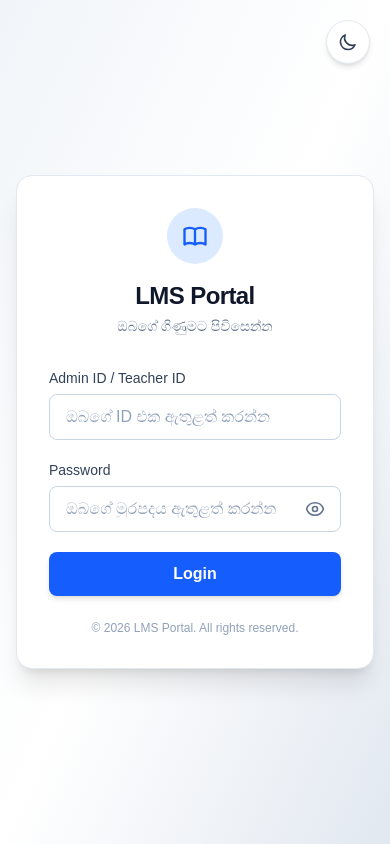
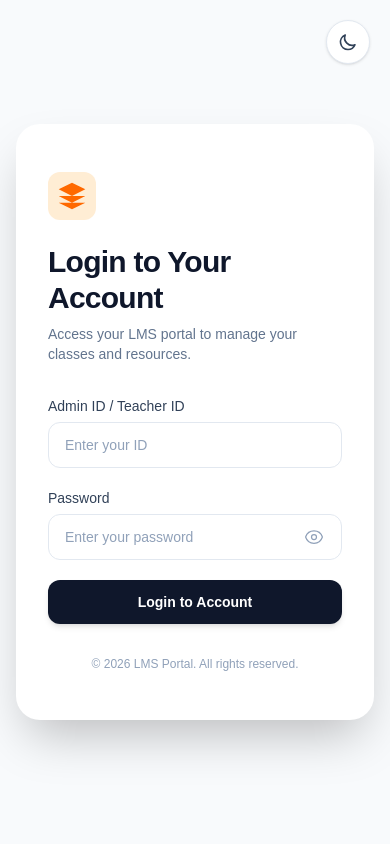
Before and after one commit to LAHIRUKBI/LMS-Frontend, a Next.js app: page /login in a window 390 px wide. Built offline with nearby package versions, Linux system fonts and the light colour scheme.

Commit message:
Add login UI updates

```diff
--- a/app/login/page.tsx
+++ b/app/login/page.tsx
@@ -54,7 +54,7 @@ export default function LoginPage() {
       }
     } catch (err: any) {
       setError(
-        err.response?.data?.message || "Login වීමේදී දෝෂයක් මතු විය."
+        err.response?.data?.message || "An error occurred during login."
       );
     } finally {
       setLoading(false);
@@ -63,10 +63,8 @@ export default function LoginPage() {
 
   return (
     <div
-      className={`flex min-h-screen items-center justify-center px-4 transition-colors duration-300 ${
-        darkMode
-          ? "bg-gradient-to-br from-slate-900 via-slate-800 to-slate-900"
-          : "bg-gradient-to-br from-slate-100 via-white to-slate-200"
+      className={`min-h-screen flex items-center justify-center p-4 sm:p-8 transition-colors duration-300 ${
+        darkMode ? "bg-slate-900" : "bg-slate-50"
       }`}
     >
       {/* Dark mode toggle button */}
@@ -74,116 +72,73 @@ export default function LoginPage() {
         type="button"
         onClick={() => setDarkMode(!darkMode)}
         aria-label="Toggle dark mode"
-        className={`fixed top-5 right-5 flex h-11 w-11 items-center justify-center rounded-full border shadow-md transition-all duration-300 hover:scale-110 ${
+        className={`fixed top-5 right-5 flex h-11 w-11 items-center justify-center rounded-full border shadow-sm transition-all duration-300 hover:scale-105 z-50 ${
           darkMode
-            ? "border-slate-600 bg-slate-800 text-yellow-300"
+            ? "border-slate-700 bg-slate-800 text-yellow-400"
             : "border-slate-200 bg-white text-slate-700"
         }`}
       >
         {darkMode ? (
-          // Sun icon
-          <svg
-            xmlns="http://www.w3.org/2000/svg"
-            className="h-5 w-5"
-            fill="none"
-            viewBox="0 0 24 24"
-            stroke="currentColor"
-            strokeWidth={2}
-          >
-            <path
-              strokeLinecap="round"
-              strokeLinejoin="round"
-              d="M12 3v1m0 16v1m9-9h-1M4 12H3m15.364-6.364l-.707.707M6.343 17.657l-.707.707m12.728 0l-.707-.707M6.343 6.343l-.707-.707M16 12a4 4 0 11-8 0 4 4 0 018 0z"
-            />
+          <svg xmlns="http://www.w3.org/2000/svg" className="h-5 w-5" fill="none" viewBox="0 0 24 24" stroke="currentColor" strokeWidth={2}>
+            <path strokeLinecap="round" strokeLinejoin="round" d="M12 3v1m0 16v1m9-9h-1M4 12H3m15.364-6.364l-.707.707M6.343 17.657l-.707.707m12.728 0l-.707-.707M6.343 6.343l-.707-.707M16 12a4 4 0 11-8 0 4 4 0 018 0z" />
           </svg>
         ) : (
-          // Moon icon
-          <svg
-            xmlns="http://www.w3.org/2000/svg"
-            className="h-5 w-5"
-            fill="none"
-            viewBox="0 0 24 24"
-            stroke="currentColor"
-            strokeWidth={2}
-          >
-            <path
-              strokeLinecap="round"
-              strokeLinejoin="round"
-              d="M20.354 15.354A9 9 0 018.646 3.646 9.003 9.003 0 0012 21a9.003 9.003 0 008.354-5.646z"
-            />
+          <svg xmlns="http://www.w3.org/2000/svg" className="h-5 w-5" fill="none" viewBox="0 0 24 24" stroke="currentColor" strokeWidth={2}>
+            <path strokeLinecap="round" strokeLinejoin="round" d="M20.354 15.354A9 9 0 018.646 3.646 9.003 9.003 0 0012 21a9.003 9.003 0 008.354-5.646z" />
           </svg>
         )}
       </button>
 
+      {/* Main Card Container */}
       <div
-        className={`w-full max-w-md rounded-2xl border p-8 shadow-xl transition-colors duration-300 ${
-          darkMode
-            ? "border-slate-700 bg-slate-800/80 backdrop-blur-sm"
-            : "border-slate-200 bg-white"
+        className={`flex w-full max-w-5xl overflow-hidden rounded-3xl shadow-2xl transition-colors duration-300 ${
+          darkMode ? "bg-slate-800" : "bg-white"
         }`}
       >
-        {/* Header */}
-        <div className="mb-8 text-center">
+        {/* Left Side - Image & Welcome Text (Hidden on small screens) */}
+        <div className="relative hidden w-1/2 bg-slate-900 md:flex flex-col justify-between p-12">
+          {/* Replace this URL with any education/LMS related image you like */}
           <div
-            className={`mx-auto mb-4 flex h-14 w-14 items-center justify-center rounded-full ${
-              darkMode ? "bg-blue-500/20" : "bg-blue-100"
-            }`}
-          >
-            <svg
-              xmlns="http://www.w3.org/2000/svg"
-              className={`h-7 w-7 ${
-                darkMode ? "text-blue-400" : "text-blue-600"
-              }`}
-              fill="none"
-              viewBox="0 0 24 24"
-              stroke="currentColor"
-              strokeWidth={2}
-            >
-              <path
-                strokeLinecap="round"
-                strokeLinejoin="round"
-                d="M12 6.253v13m0-13C10.832 5.477 9.246 5 7.5 5S4.168 5.477 3 6.253v13C4.168 18.477 5.754 18 7.5 18s3.332.477 4.5 1.253m0-13C13.168 5.477 14.754 5 16.5 5c1.747 0 3.332.477 4.5 1.253v13C19.832 18.477 18.247 18 16.5 18c-1.746 0-3.332.477-4.5 1.253"
-              />
+            className="absolute inset-0 bg-cover bg-center opacity-50"
+            style={{ backgroundImage: "url('https://images.unsplash.com/photo-1522202176988-66273c2fd55f?q=80&w=1000&auto=format&fit=crop')" }}
+          ></div>
+          <div className="absolute inset-0 bg-gradient-to-b from-black/60 to-black/20"></div>
+
+          <div className="relative z-10">
+            <h2 className="text-4xl font-bold leading-tight text-white mb-4">
+              Unlock Your <br /> Learning Potential
+            </h2>
+            <p className="text-lg text-slate-300 max-w-sm">
+              Join our Learning Management System and start exploring the best educational resources today.
+            </p>
+          </div>
+        </div>
+
+        {/* Right Side - Login Form */}
+        <div className="flex w-full flex-col justify-center px-8 py-12 md:w-1/2 md:px-12 lg:px-16">
+          <div className="mb-8">
+            {/* Logo Icon */}
+            <div className={`mb-6 inline-flex h-12 w-12 items-center justify-center rounded-xl ${darkMode ? "bg-orange-500/20" : "bg-orange-100"}`}>
+              <svg xmlns="http://www.w3.org/2000/svg" viewBox="0 0 24 24" fill="currentColor" className={`h-8 w-8 ${darkMode ? "text-orange-400" : "text-orange-500"}`}>
+                <path d="M12 2L2 7l10 5 10-5-10-5zM2 17l10 5 10-5M2 12l10 5 10-5" />
               </svg>
             </div>
-          <h2
-            className={`text-2xl font-bold tracking-tight ${
-              darkMode ? "text-white" : "text-slate-900"
-            }`}
-          >
-            LMS Portal
+            <h2 className={`text-3xl font-bold tracking-tight ${darkMode ? "text-white" : "text-slate-900"}`}>
+              Login to Your Account
             </h2>
-          <p
-            className={`mt-1 text-sm ${
-              darkMode ? "text-slate-400" : "text-slate-500"
-            }`}
-          >
-            ඔබගේ ගිණුමට පිවිසෙන්න
+            <p className={`mt-2 text-sm ${darkMode ? "text-slate-400" : "text-slate-500"}`}>
+              Access your LMS portal to manage your classes and resources.
             </p>
           </div>
 
           {/* Error message */}
           {error && (
-          <div
-            className={`mb-5 flex items-start gap-2 rounded-lg border p-3 text-sm ${
-              darkMode
-                ? "border-red-500/30 bg-red-500/10 text-red-300"
-                : "border-red-200 bg-red-50 text-red-700"
+            <div className={`mb-6 flex items-center gap-3 rounded-xl border px-4 py-3 text-sm ${
+                darkMode ? "border-red-500/30 bg-red-500/10 text-red-400" : "border-red-200 bg-red-50 text-red-600"
               }`}
             >
-            <svg
-              xmlns="http://www.w3.org/2000/svg"
-              className="mt-0.5 h-4 w-4 flex-shrink-0"
-              fill="none"
-              viewBox="0 0 24 24"
-              stroke="currentColor"
-              strokeWidth={2}
-            >
-              <path
-                strokeLinecap="round"
-                strokeLinejoin="round"
-                d="M12 9v3.75m9-.75a9 9 0 11-18 0 9 9 0 0118 0zm-9 3.75h.008v.008H12v-.008z"
-              />
+              <svg xmlns="http://www.w3.org/2000/svg" className="h-5 w-5 flex-shrink-0" fill="none" viewBox="0 0 24 24" stroke="currentColor" strokeWidth={2}>
+                <path strokeLinecap="round" strokeLinejoin="round" d="M12 9v2m0 4h.01m-6.938 4h13.856c1.54 0 2.502-1.667 1.732-3L13.732 4c-.77-1.333-2.694-1.333-3.464 0L3.34 16c-.77 1.333.192 3 1.732 3z" />
               </svg>
               <span>{error}</span>
             </div>
@@ -192,12 +147,7 @@ export default function LoginPage() {
           {/* Form */}
           <form onSubmit={handleLogin} className="space-y-5">
             <div>
-            <label
-              htmlFor="id"
-              className={`mb-1.5 block text-sm font-medium ${
-                darkMode ? "text-slate-300" : "text-slate-700"
-              }`}
-            >
+              <label htmlFor="id" className={`mb-1.5 block text-sm font-medium ${darkMode ? "text-slate-300" : "text-slate-700"}`}>
                 Admin ID / Teacher ID
               </label>
               <input
@@ -206,24 +156,19 @@ export default function LoginPage() {
                 name="id"
                 value={credentials.id}
                 onChange={handleChange}
-              placeholder="ඔබගේ ID එක ඇතුළත් කරන්න"
+                placeholder="Enter your ID"
                 autoComplete="username"
                 required
-              className={`w-full rounded-lg border px-4 py-2.5 text-base font-medium outline-none transition-all duration-200 focus:ring-2 ${
+                className={`w-full rounded-xl border px-4 py-3 text-sm outline-none transition-all duration-200 focus:ring-2 ${
                   darkMode
-                  ? "border-slate-600 bg-slate-900 text-white placeholder-slate-500 focus:border-blue-500 focus:ring-blue-500/40"
-                  : "border-slate-300 bg-white text-slate-900 placeholder-slate-400 focus:border-blue-500 focus:ring-blue-500/30"
+                    ? "border-slate-600 bg-slate-900 text-white placeholder-slate-500 focus:border-orange-500 focus:ring-orange-500/30"
+                    : "border-slate-200 bg-white text-slate-900 placeholder-slate-400 focus:border-orange-500 focus:ring-orange-500/20"
                 }`}
               />
             </div>
 
             <div>
-            <label
-              htmlFor="password"
-              className={`mb-1.5 block text-sm font-medium ${
-                darkMode ? "text-slate-300" : "text-slate-700"
-              }`}
-            >
+              <label htmlFor="password" className={`mb-1.5 block text-sm font-medium ${darkMode ? "text-slate-300" : "text-slate-700"}`}>
                 Password
               </label>
               <div className="relative">
@@ -233,59 +178,31 @@ export default function LoginPage() {
                   name="password"
                   value={credentials.password}
                   onChange={handleChange}
-                placeholder="ඔබගේ මුරපදය ඇතුළත් කරන්න"
+                  placeholder="Enter your password"
                   autoComplete="current-password"
                   required
-                className={`w-full rounded-lg border px-4 py-2.5 pr-12 text-base font-medium outline-none transition-all duration-200 focus:ring-2 ${
+                  className={`w-full rounded-xl border px-4 py-3 pr-12 text-sm outline-none transition-all duration-200 focus:ring-2 ${
                     darkMode
-                    ? "border-slate-600 bg-slate-900 text-white placeholder-slate-500 focus:border-blue-500 focus:ring-blue-500/40"
-                    : "border-slate-300 bg-white text-slate-900 placeholder-slate-400 focus:border-blue-500 focus:ring-blue-500/30"
+                      ? "border-slate-600 bg-slate-900 text-white placeholder-slate-500 focus:border-orange-500 focus:ring-orange-500/30"
+                      : "border-slate-200 bg-white text-slate-900 placeholder-slate-400 focus:border-orange-500 focus:ring-orange-500/20"
                   }`}
                 />
                 <button
                   type="button"
                   onClick={() => setShowPassword(!showPassword)}
                   aria-label={showPassword ? "Hide password" : "Show password"}
-                className={`absolute right-3 top-1/2 -translate-y-1/2 rounded p-1 transition-colors ${
-                  darkMode
-                    ? "text-slate-400 hover:text-slate-200"
-                    : "text-slate-500 hover:text-slate-700"
+                  className={`absolute right-3 top-1/2 -translate-y-1/2 rounded-lg p-1.5 transition-colors ${
+                    darkMode ? "text-slate-400 hover:bg-slate-800 hover:text-slate-200" : "text-slate-400 hover:bg-slate-100 hover:text-slate-600"
                   }`}
                 >
                   {showPassword ? (
-                  <svg
-                    xmlns="http://www.w3.org/2000/svg"
-                    className="h-5 w-5"
-                    fill="none"
-                    viewBox="0 0 24 24"
-                    stroke="currentColor"
-                    strokeWidth={2}
-                  >
-                    <path
-                      strokeLinecap="round"
-                      strokeLinejoin="round"
-                      d="M3.98 8.223A10.477 10.477 0 001.934 12C3.226 16.338 7.244 19.5 12 19.5c.993 0 1.953-.138 2.863-.395M6.228 6.228A10.45 10.45 0 0112 4.5c4.756 0 8.773 3.162 10.065 7.498a10.523 10.523 0 01-4.293 5.774M6.228 6.228L3 3m3.228 3.228l3.65 3.65m7.894 7.894L21 21m-3.228-3.228l-3.65-3.65m0 0a3 3 0 10-4.243-4.243m4.242 4.242L9.88 9.88"
-                    />
+                    <svg xmlns="http://www.w3.org/2000/svg" className="h-5 w-5" fill="none" viewBox="0 0 24 24" stroke="currentColor" strokeWidth={1.5}>
+                      <path strokeLinecap="round" strokeLinejoin="round" d="M3.98 8.223A10.477 10.477 0 001.934 12C3.226 16.338 7.244 19.5 12 19.5c.993 0 1.953-.138 2.863-.395M6.228 6.228A10.45 10.45 0 0112 4.5c4.756 0 8.773 3.162 10.065 7.498a10.523 10.523 0 01-4.293 5.774M6.228 6.228L3 3m3.228 3.228l3.65 3.65m7.894 7.894L21 21m-3.228-3.228l-3.65-3.65m0 0a3 3 0 10-4.243-4.243m4.242 4.242L9.88 9.88" />
                     </svg>
                   ) : (
-                  <svg
-                    xmlns="http://www.w3.org/2000/svg"
-                    className="h-5 w-5"
-                    fill="none"
-                    viewBox="0 0 24 24"
-                    stroke="currentColor"
-                    strokeWidth={2}
-                  >
-                    <path
-                      strokeLinecap="round"
-                      strokeLinejoin="round"
-                      d="M2.036 12.322a1.012 1.012 0 010-.639C3.423 7.51 7.36 4.5 12 4.5c4.638 0 8.573 3.007 9.963 7.178.07.207.07.431 0 .639C20.577 16.49 16.64 19.5 12 19.5c-4.638 0-8.573-3.007-9.963-7.178z"
-                    />
-                    <path
-                      strokeLinecap="round"
-                      strokeLinejoin="round"
-                      d="M15 12a3 3 0 11-6 0 3 3 0 016 0z"
-                    />
+                    <svg xmlns="http://www.w3.org/2000/svg" className="h-5 w-5" fill="none" viewBox="0 0 24 24" stroke="currentColor" strokeWidth={1.5}>
+                      <path strokeLinecap="round" strokeLinejoin="round" d="M2.036 12.322a1.012 1.012 0 010-.639C3.423 7.51 7.36 4.5 12 4.5c4.638 0 8.573 3.007 9.963 7.178.07.207.07.431 0 .639C20.577 16.49 16.64 19.5 12 19.5c-4.638 0-8.573-3.007-9.963-7.178z" />
+                      <path strokeLinecap="round" strokeLinejoin="round" d="M15 12a3 3 0 11-6 0 3 3 0 016 0z" />
                     </svg>
                   )}
                 </button>
@@ -295,46 +212,30 @@ export default function LoginPage() {
             <button
               type="submit"
               disabled={loading}
-            className={`flex w-full items-center justify-center gap-2 rounded-lg px-4 py-2.5 text-base font-semibold text-white shadow-md transition-all duration-200 focus:outline-none focus:ring-2 focus:ring-blue-500/50 ${
+              className={`mt-4 flex w-full items-center justify-center gap-2 rounded-xl px-4 py-3 text-sm font-semibold shadow-md transition-all duration-200 focus:outline-none focus:ring-2 focus:ring-slate-900/50 ${
                 loading
-                ? "cursor-not-allowed bg-blue-400"
-                : "bg-blue-600 hover:bg-blue-700 active:scale-[0.98]"
+                  ? "cursor-not-allowed bg-slate-600 text-white"
+                  : darkMode ? "bg-slate-100 text-slate-900 hover:bg-white" : "bg-slate-900 text-white hover:bg-slate-800"
               }`}
             >
               {loading && (
-              <svg
-                className="h-5 w-5 animate-spin text-white"
-                xmlns="http://www.w3.org/2000/svg"
-                fill="none"
-                viewBox="0 0 24 24"
-              >
-                <circle
-                  className="opacity-25"
-                  cx="12"
-                  cy="12"
-                  r="10"
-                  stroke="currentColor"
-                  strokeWidth="4"
-                />
-                <path
-                  className="opacity-75"
-                  fill="currentColor"
-                  d="M4 12a8 8 0 018-8v4a4 4 0 00-4 4H4z"
-                />
+                <svg className="h-5 w-5 animate-spin" xmlns="http://www.w3.org/2000/svg" fill="none" viewBox="0 0 24 24">
+                  <circle className="opacity-25" cx="12" cy="12" r="10" stroke="currentColor" strokeWidth="4" />
+                  <path className="opacity-75" fill="currentColor" d="M4 12a8 8 0 018-8v4a4 4 0 00-4 4H4z" />
                 </svg>
               )}
-            {loading ? "Logging in..." : "Login"}
+              {loading ? "Logging in..." : "Login to Account"}
             </button>
           </form>
 
-        <p
-          className={`mt-6 text-center text-xs ${
-            darkMode ? "text-slate-500" : "text-slate-400"
-          }`}
-        >
+          {/* Footer Text */}
+          <div className="mt-8 text-center text-xs">
+            <p className={darkMode ? "text-slate-500" : "text-slate-400"}>
               © {new Date().getFullYear()} LMS Portal. All rights reserved.
             </p>
           </div>
         </div>
+      </div>
+    </div>
   );
 }
```
Lines whose indentation alone changed are shown as unchanged.
